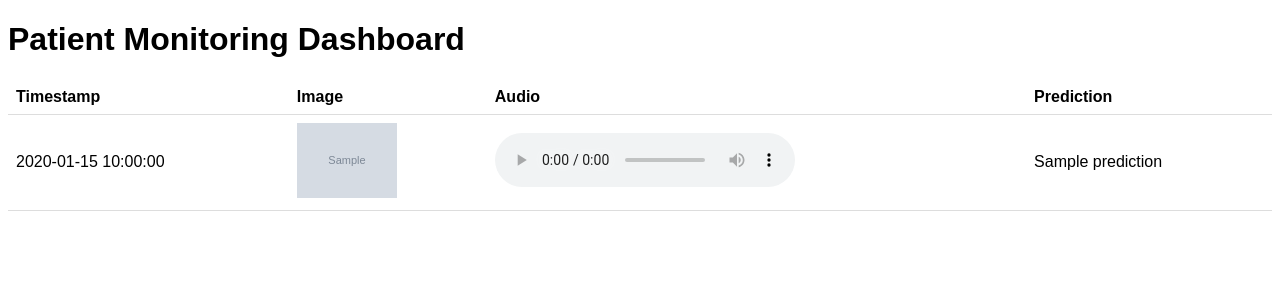
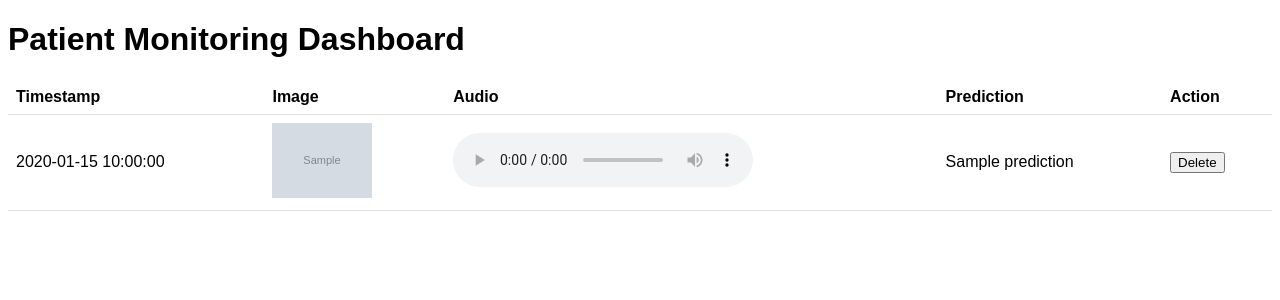
Before and after one commit to zandiirfan37/Monitoring-Pasien, a Flask app: template dashboard/templates/index.html in a window 1280 px wide. Shown: the top 300 px of the page. Run offline with Flask 3, Linux system fonts and the light colour scheme; the template is opened without the code that fills it: most values are stand-ins (such as "Sample title", 1, 10 or a date in 2020); grey boxes marked "Sample" are stand-in pictures.

Commit message:
Feature: add delete feature

```diff
--- a/backend/app.py
+++ b/backend/app.py
@@ -73,6 +73,30 @@ def serve_file(filename):
     else:
         return "File not found", 404
     return send_from_directory(directory, filename)
+@app.route('/data/<int:id>', methods=['DELETE'])
+def delete_data(id):
+    conn = sqlite3.connect(DB_FILE)
+    conn.row_factory = sqlite3.Row
+    c = conn.cursor()
+    c.execute("SELECT image_path, audio_path FROM patient_data WHERE id = ?", (id,))
+    row = c.fetchone()
+
+    if row:
+        image_path = row['image_path']
+        audio_path = row['audio_path']
+
+        # Delete files from filesystem
+        if image_path and os.path.exists(image_path):
+            os.remove(image_path)
+        if audio_path and os.path.exists(audio_path):
+            os.remove(audio_path)
+
+        # Delete from database
+        c.execute("DELETE FROM patient_data WHERE id = ?", (id,))
+        conn.commit()
+
+    conn.close()
+    return jsonify({'message': 'Data deleted successfully'}), 200
 
 if __name__ == '__main__':
     init_db()
--- a/dashboard/templates/index.html
+++ b/dashboard/templates/index.html
@@ -29,6 +29,7 @@
                 <th>Image</th>
                 <th>Audio</th>
                 <th>Prediction</th>
+                <th>Action</th>
             </tr>
         </thead>
         <tbody>
@@ -38,11 +39,28 @@
                 <td><img src="http://127.0.0.1:5001{{ row.image_url }}" width="100"></td>
                 <td><audio controls src="http://127.0.0.1:5001{{ row.audio_url }}"></audio></td>
                 <td>{{ row.prediction }}</td>
+                <td><button onclick="deleteData({{ row.id }})">Delete</button></td>
             </tr>
             {% endfor %}
         </tbody>
     </table>
     <script>
+        function deleteData(id) {
+            if (confirm('Are you sure you want to delete this data?')) {
+                fetch(`http://127.0.0.1:5001/data/${id}`, {
+                    method: 'DELETE',
+                })
+                .then(response => response.json())
+                .then(data => {
+                    console.log(data.message);
+                    location.reload();
+                })
+                .catch((error) => {
+                    console.error('Error:', error);
+                });
+            }
+        }
+
         setTimeout(() => {
             location.reload();
         }, 20000);
```
